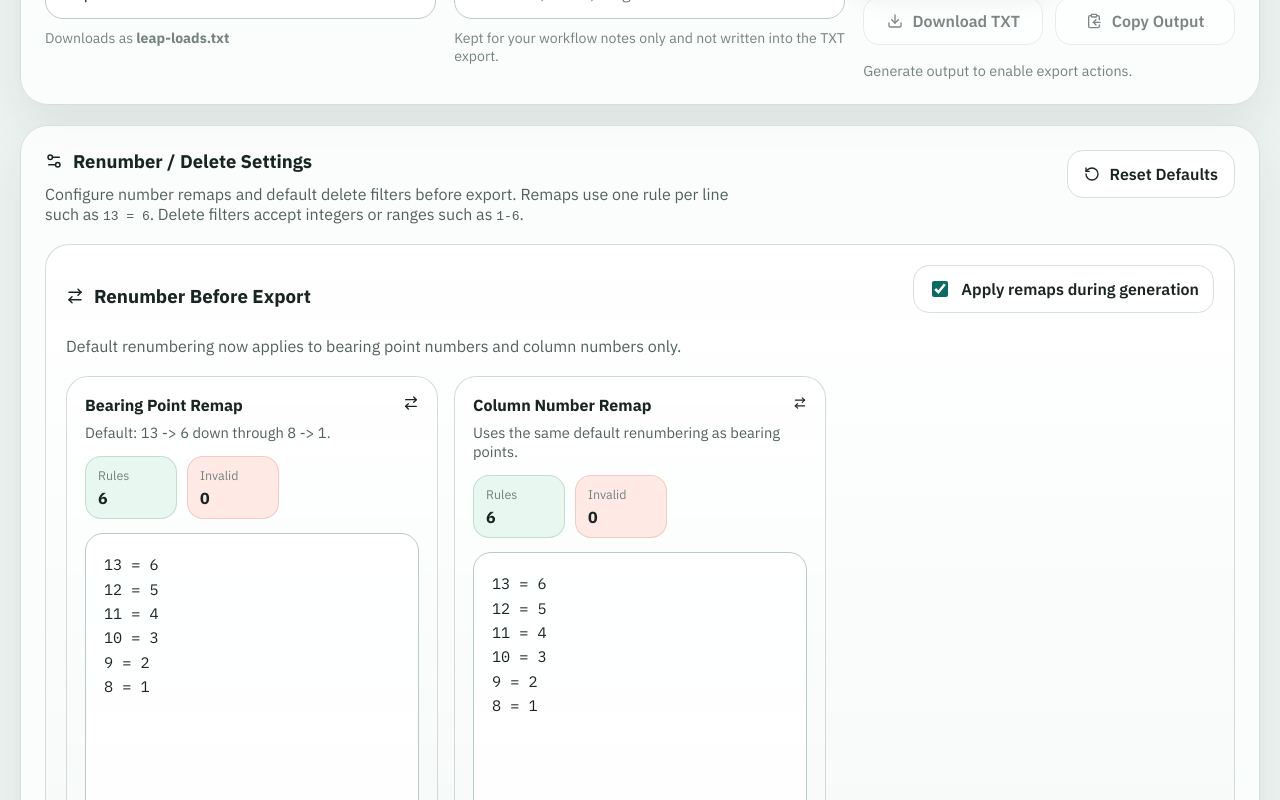
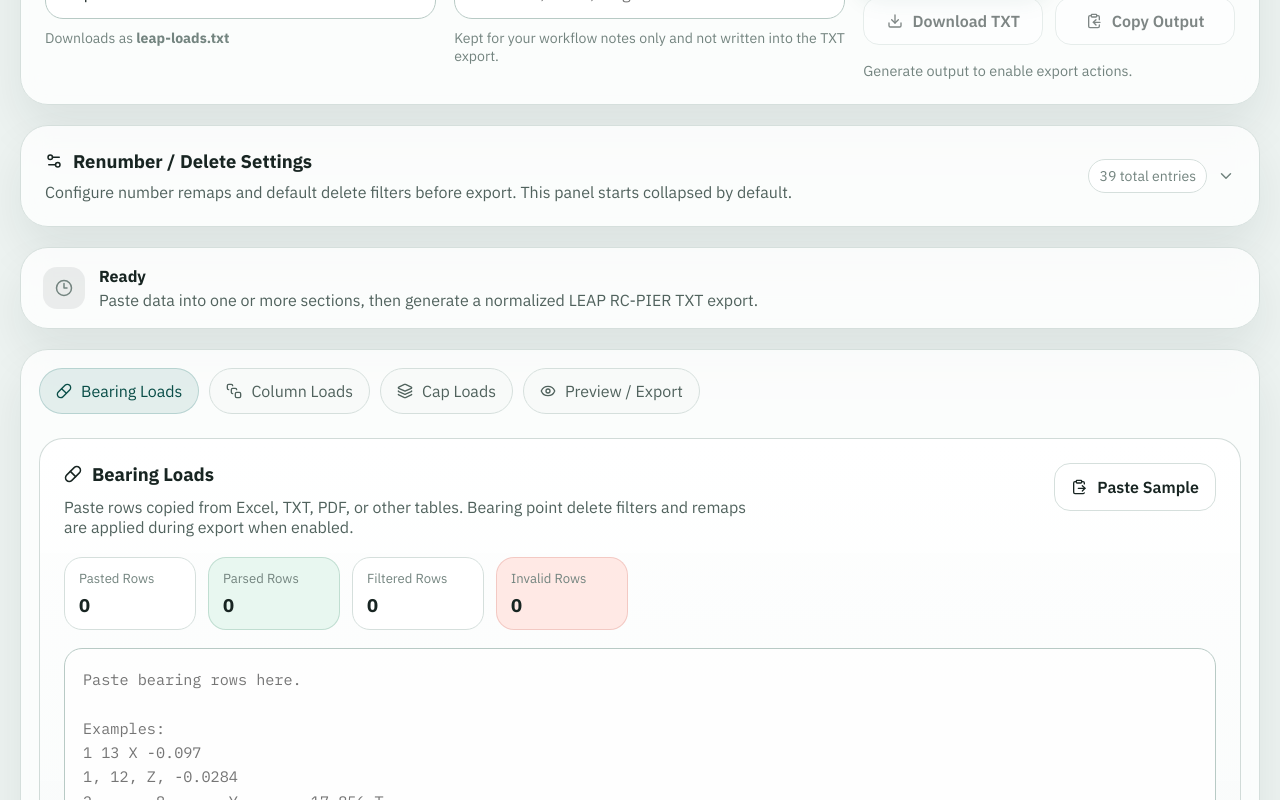
Before and after one commit to sandslamsal/easyleap, a React (Vite) app: page / in a window 1280 px wide. Shown: the part 680-1480 px from the top of the page. Built offline with nearby package versions, Linux system fonts and the light colour scheme.

Commit message:
Collapse transform settings by default

```diff
--- a/src/App.css
+++ b/src/App.css
@@ -216,7 +216,85 @@
 }
 
 .remap-card {
+  padding: 0;
+}
+
+.accordion-card,
+.accordion-group {
+  overflow: hidden;
+}
+
+.accordion-summary {
+  list-style: none;
+  display: flex;
+  justify-content: space-between;
+  gap: 18px;
+  align-items: center;
+  cursor: pointer;
+}
+
+.accordion-summary::-webkit-details-marker {
+  display: none;
+}
+
+.accordion-summary p {
+  margin: 8px 0 0;
+  color: var(--text-muted);
+}
+
+.accordion-summary-copy {
+  min-width: 0;
+}
+
+.accordion-summary-meta {
+  display: inline-flex;
+  align-items: center;
+  gap: 10px;
+  flex-wrap: wrap;
+  justify-content: flex-end;
+  color: var(--text-soft);
+  font-size: 0.88rem;
+  text-align: right;
+}
+
+.accordion-summary-meta span {
+  padding: 7px 10px;
+  border-radius: 999px;
+  background: rgba(255, 255, 255, 0.84);
+  border: 1px solid var(--border);
+}
+
+.accordion-chevron {
+  transition: transform 180ms ease;
+  flex-shrink: 0;
+}
+
+.accordion-card[open] > .accordion-summary .accordion-chevron,
+.accordion-group[open] > .accordion-summary .accordion-chevron {
+  transform: rotate(180deg);
+}
+
+.accordion-summary-outer {
   padding: 24px;
+}
+
+.accordion-summary-inner {
+  padding: 20px;
+}
+
+.accordion-body {
+  padding: 0 24px 24px;
+}
+
+.accordion-group > .accordion-body {
+  padding: 0 20px 20px;
+}
+
+.remap-toolbar {
+  display: flex;
+  justify-content: space-between;
+  gap: 16px;
+  align-items: start;
 }
 
 .transform-stack {
@@ -226,25 +304,8 @@
 }
 
 .transform-group {
-  padding: 20px;
-  border-radius: 24px;
   background: linear-gradient(180deg, rgba(255, 255, 255, 0.94), rgba(245, 249, 248, 0.98));
   border: 1px solid rgba(206, 217, 213, 0.9);
-}
-
-.transform-group-header {
-  display: flex;
-  justify-content: space-between;
-  gap: 16px;
-  align-items: start;
-}
-
-.remap-actions {
-  display: flex;
-  gap: 12px;
-  align-items: center;
-  flex-wrap: wrap;
-  justify-content: flex-end;
 }
 
 .remap-toggle {
@@ -716,21 +777,15 @@
 
   .hero-card,
   .toolbar-card,
-  .remap-card,
-  .transform-group,
   .section-card,
   .preview-card {
     padding: 20px;
   }
 
   .section-header,
-  .transform-group-header {
+  .accordion-summary,
+  .remap-toolbar {
     flex-direction: column;
-  }
-
-  .remap-actions {
-    width: 100%;
-    justify-content: flex-start;
   }
 
   .action-cluster {
@@ -744,4 +799,12 @@
   .tab-list {
     padding-bottom: 2px;
   }
+
+  .accordion-summary-outer,
+  .accordion-summary-inner,
+  .accordion-body,
+  .accordion-group > .accordion-body {
+    padding-left: 20px;
+    padding-right: 20px;
+  }
 }
--- a/src/App.jsx
+++ b/src/App.jsx
@@ -219,8 +219,8 @@ function App() {
     {
       id: 'columnNumberDelete',
       label: 'Column Number Delete Filter',
-      helper: 'Default removal set: 1-6 and 14-20 before any remap occurs.',
-      placeholder: '1-6\n14-20',
+      helper: 'Default removal set: 1-7 and 14-20 before any remap occurs.',
+      placeholder: '1-7\n14-20',
       value: columnNumberDeleteText,
       result: deleteResults.columnNumber,
       countLabel: 'Values',
@@ -678,8 +678,9 @@ function App() {
           <div>
             <h2>Default Deletions</h2>
             <p>
-              Original bearing point and column numbers in <code>1-6</code> and{' '}
-              <code>14-20</code> are removed when delete filters are enabled.
+              Original bearing point numbers in <code>1-6</code> and{' '}
+              <code>14-20</code>, plus original column numbers in <code>1-7</code>{' '}
+              and <code>14-20</code>, are removed when delete filters are enabled.
             </p>
           </div>
         </div>
--- a/src/components/RemapSettings.jsx
+++ b/src/components/RemapSettings.jsx
@@ -1,4 +1,10 @@
-import { ArrowRightLeft, Filter, RotateCcw, Settings2 } from 'lucide-react'
+import {
+  ArrowRightLeft,
+  ChevronDown,
+  Filter,
+  RotateCcw,
+  Settings2,
+} from 'lucide-react'
 
 function RemapStat({ label, value, tone = 'neutral' }) {
   return (
@@ -20,18 +26,31 @@ function SettingsGroup({
   onChange,
 }) {
   const Icon = icon
+  const totalEntries = fields.reduce((sum, field) => sum + field.result.totalCount, 0)
+  const invalidEntries = fields.reduce(
+    (sum, field) => sum + field.result.invalidRows.length,
+    0,
+  )
 
   return (
-    <section className="transform-group">
-      <div className="transform-group-header">
-        <div>
+    <details className="transform-group accordion-group">
+      <summary className="accordion-summary accordion-summary-inner">
+        <div className="accordion-summary-copy">
           <div className="section-title-row">
             <Icon size={18} />
             <h3>{title}</h3>
           </div>
-          <p className="section-helper">{helper}</p>
+          <p>{helper}</p>
         </div>
 
+        <div className="accordion-summary-meta">
+          <span>{totalEntries} active entries</span>
+          {invalidEntries > 0 ? <span>{invalidEntries} invalid</span> : null}
+          <ChevronDown size={18} className="accordion-chevron" />
+        </div>
+      </summary>
+
+      <div className="accordion-body">
         <label className="remap-toggle">
           <input
             type="checkbox"
@@ -40,7 +59,6 @@ function SettingsGroup({
           />
           <span>{toggleLabel}</span>
         </label>
-      </div>
 
         <div className="remap-grid">
           {fields.map((field) => (
@@ -92,7 +110,8 @@ function SettingsGroup({
             </article>
           ))}
         </div>
-    </section>
+      </div>
+    </details>
   )
 }
 
@@ -106,20 +125,40 @@ export function RemapSettings({
   deleteFields,
   onChange,
 }) {
+  const totalEntries =
+    remapFields.reduce((sum, field) => sum + field.result.totalCount, 0) +
+    deleteFields.reduce((sum, field) => sum + field.result.totalCount, 0)
+  const invalidEntries =
+    remapFields.reduce((sum, field) => sum + field.result.invalidRows.length, 0) +
+    deleteFields.reduce((sum, field) => sum + field.result.invalidRows.length, 0)
+
   return (
-    <section className="remap-card">
-      <div className="section-header">
-        <div>
+    <details className="remap-card accordion-card">
+      <summary className="accordion-summary accordion-summary-outer">
+        <div className="accordion-summary-copy">
           <div className="section-title-row">
             <Settings2 size={18} />
             <h2>Renumber / Delete Settings</h2>
           </div>
+          <p>
+            Configure number remaps and default delete filters before export.
+            This panel starts collapsed by default.
+          </p>
+        </div>
+
+        <div className="accordion-summary-meta">
+          <span>{totalEntries} total entries</span>
+          {invalidEntries > 0 ? <span>{invalidEntries} invalid</span> : null}
+          <ChevronDown size={18} className="accordion-chevron" />
+        </div>
+      </summary>
+
+      <div className="accordion-body">
+        <div className="remap-toolbar">
           <p className="section-helper">
-            Configure number remaps and default delete filters before export.
             Remaps use one rule per line such as <code>13 = 6</code>. Delete
             filters accept integers or ranges such as <code>1-6</code>.
           </p>
-        </div>
 
           <button
             className="button button-secondary"
@@ -135,7 +174,7 @@ export function RemapSettings({
           <SettingsGroup
             title="Renumber Before Export"
             icon={ArrowRightLeft}
-          helper="Default renumbering now applies to bearing point numbers and column numbers only."
+            helper="Default renumbering applies to bearing point numbers and column numbers."
             enabled={remapEnabled}
             toggleLabel="Apply remaps during generation"
             onToggle={onRemapToggle}
@@ -154,6 +193,7 @@ export function RemapSettings({
             onChange={onChange}
           />
         </div>
-    </section>
+      </div>
+    </details>
   )
 }
--- a/src/data/samples.js
+++ b/src/data/samples.js
@@ -51,6 +51,6 @@ export const DEFAULT_REMAPS = {
 export const DEFAULT_DELETE_FILTERS = {
   bearingPoint: `1-6
 14-20`,
-  columnNumber: `1-6
+  columnNumber: `1-7
 14-20`,
 }
```
Lines whose indentation alone changed are shown as unchanged.
